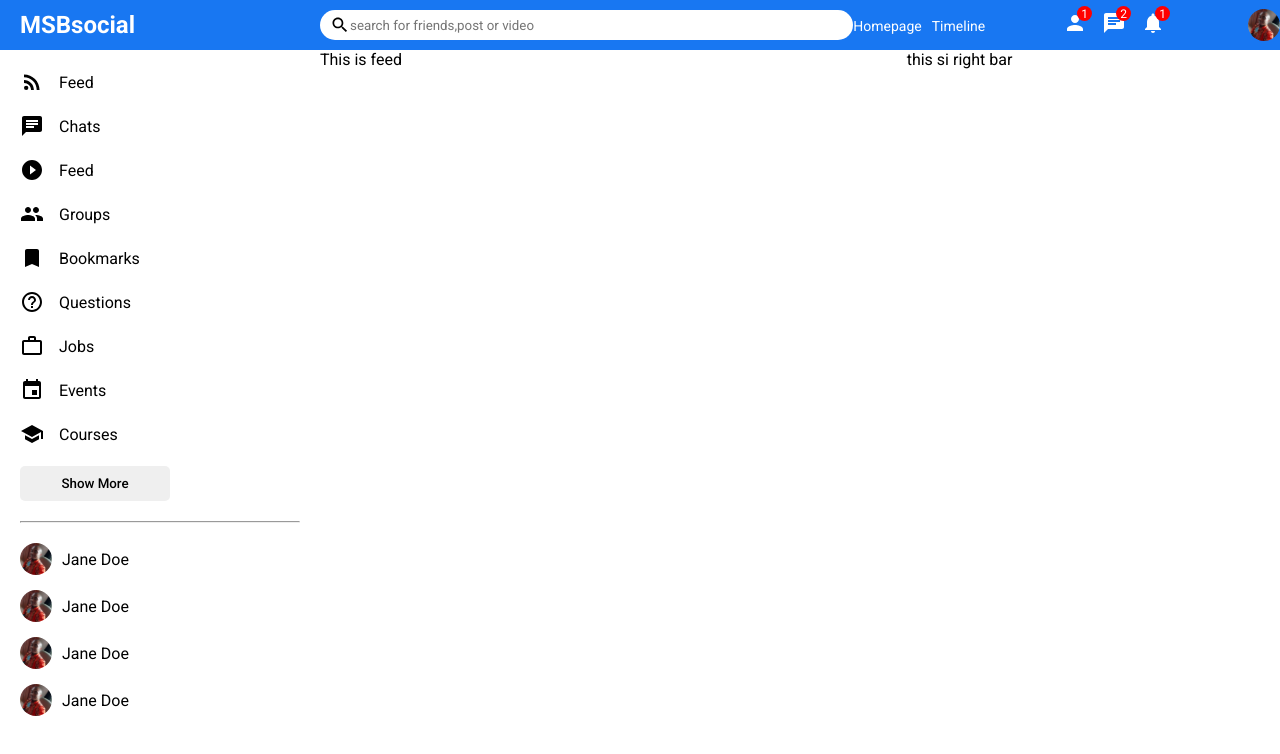
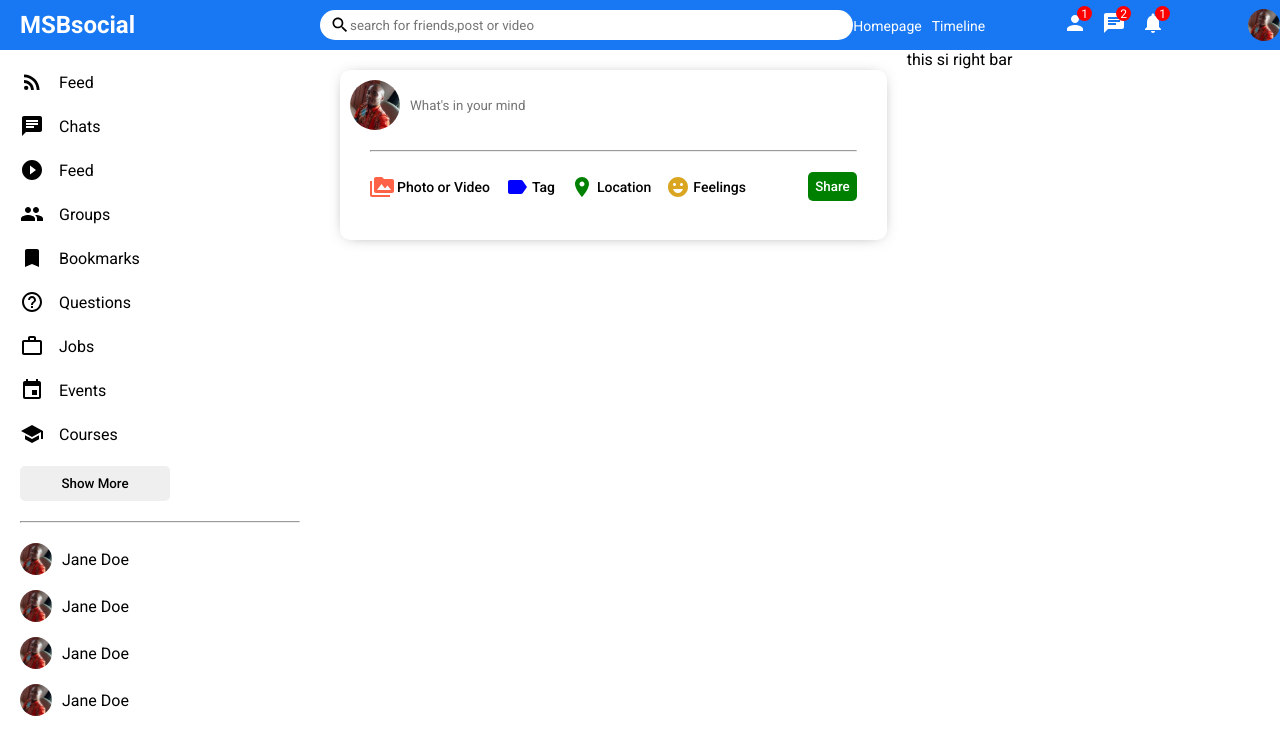
Before and after one commit to mrsuber/social-media-mern-application, a React (Create React App) app in the folder client/: page / in a window 1280 px wide. Shown: the top 754 px of the page. Built offline with nearby package versions, Linux system fonts and the light colour scheme; the HTML template or start-up script is replaced by a standard one.

Commit message:
the share component complete

```diff
--- a/client/src/components/feed/Feed.css
+++ b/client/src/components/feed/Feed.css
@@ -1,3 +1,7 @@
 .social__feed{
   flex:5.5;
 }
+
+.social__feedWrapper{
+  padding: 20px;
+}
--- a/client/src/components/feed/Feed.jsx
+++ b/client/src/components/feed/Feed.jsx
@@ -1,8 +1,14 @@
 import React from 'react'
 import './Feed.css'
+import {Share} from '../../components'
 const Feed = () => {
   return (
-    <div className="social__feed">This is feed</div>
+    <div className="social__feed">
+    <div className="social__feedWrapper">
+      <Share />
+    </div>
+
+    </div>
   )
 }
 
--- a/client/src/components/index.js
+++ b/client/src/components/index.js
@@ -2,3 +2,4 @@ export {default as Topbar} from './topbar/Topbar'
 export {default as Sidebar} from './sidebar/Sidebar'
 export {default as Rightbar} from './rightbar/Rightbar'
 export {default as Feed} from './feed/Feed'
+export {default as Share} from './share/Share'
--- /dev/null
+++ b/client/src/components/share/Share.css
@@ -0,0 +1,76 @@
+.social__share{
+  width: 100%;
+  height: 170px;
+  border-radius: 10px;
+  -webkit-box-shadow:0px 1px 16px -8px rgba(0,0,0,0.68);
+  box-shadow: 0px 1px 16px -8px rgba(0,0,0,0.68);
+}
+
+.social__shareWrapper{
+  padding: 10px;
+}
+
+.social__shareProfileImg{
+  width: 50px;
+  height: 50px;
+  border-radius: 50%;
+  object-fit: cover;
+  margin-right: 10px;
+}
+
+.social__shareTop{
+  display: flex;
+  align-items: center;
+}
+
+.social__shareInput{
+  border:none;
+  width: 88%;
+
+}
+
+.social__shareInput:focus{
+  outline:none;
+}
+
+.social__shareHr{
+   margin: 20px;
+
+}
+
+.social__shareBottom{
+  display: flex;
+  align-items: center;
+  justify-content: space-between;
+}
+
+.social__shareOptions{
+  display: flex;
+  margin-left: 20px;
+
+}
+.social__shareOption{
+  display: flex;
+  align-items: center;
+  margin-right: 15px;
+  cursor: pointer;
+}
+.social__shareIcon{
+  font-size: 18px;
+  margin-right: 3px;
+}
+.social__shareOptionText{
+  font-size: 14px;
+  font-weight: 500;
+}
+
+.social__shareButton{
+  border: none;
+  padding: 7px;
+  border-radius: 5px;
+  background-color: green;
+  font-weight: 500;
+  color: white;
+  margin-right: 20px;
+  cursor: pointer;
+}
--- /dev/null
+++ b/client/src/components/share/Share.jsx
@@ -0,0 +1,45 @@
+import React from 'react'
+import './Share.css'
+import img from '../../images/me.webp'
+import {PermMedia,Label,Room,EmojiEmotions} from "@material-ui/icons"
+const Share = () => {
+  return (
+    <div className="social__share">
+    <div className="social__shareWrapper">
+       <div className="social__shareTop">
+        <img className="social__shareProfileImg" src={img} alt="" />
+        <input className="social__shareInput" placeholder="What's in your mind" />
+       </div>
+       <hr className="social__shareHr" />
+       <div className="social__shareBottom">
+        <div className="social__shareOptions">
+          <div className="social__shareOption">
+          <PermMedia htmlColor="tomato" className="social__shareIcon"/>
+            <span className="social__shareOptionText">Photo or Video</span>
+          </div>
+
+          <div className="social__shareOption">
+          <Label htmlColor="blue" className="social__shareIcon"/>
+            <span className="social__shareOptionText">Tag</span>
+          </div>
+
+          <div className="social__shareOption">
+          <Room htmlColor="green" className="social__shareIcon"/>
+            <span className="social__shareOptionText">Location</span>
+          </div>
+
+          <div className="social__shareOption">
+          <EmojiEmotions htmlColor="goldenrod" className="social__shareIcon"/>
+            <span className="social__shareOptionText">Feelings</span>
+          </div>
+        </div>
+
+        <button className="social__shareButton">Share</button>
+       </div>
+    </div>
+
+    </div>
+  )
+}
+
+export default Share
```
